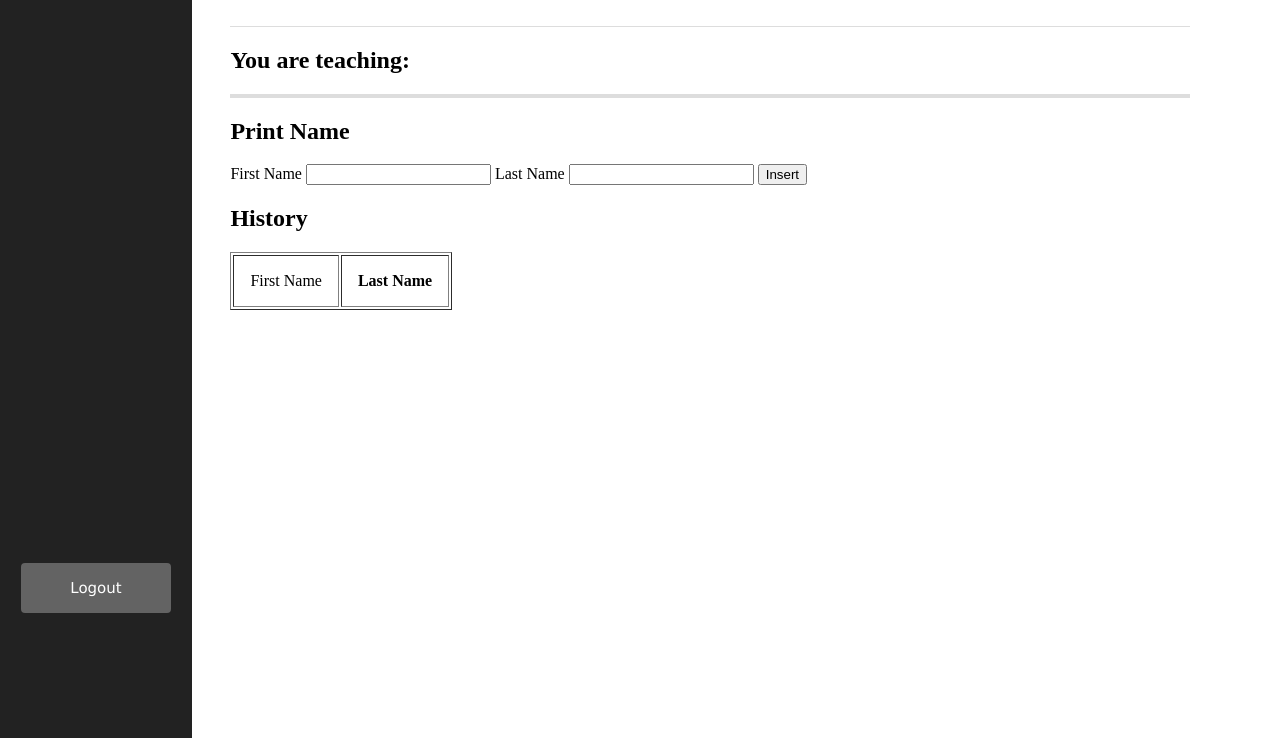
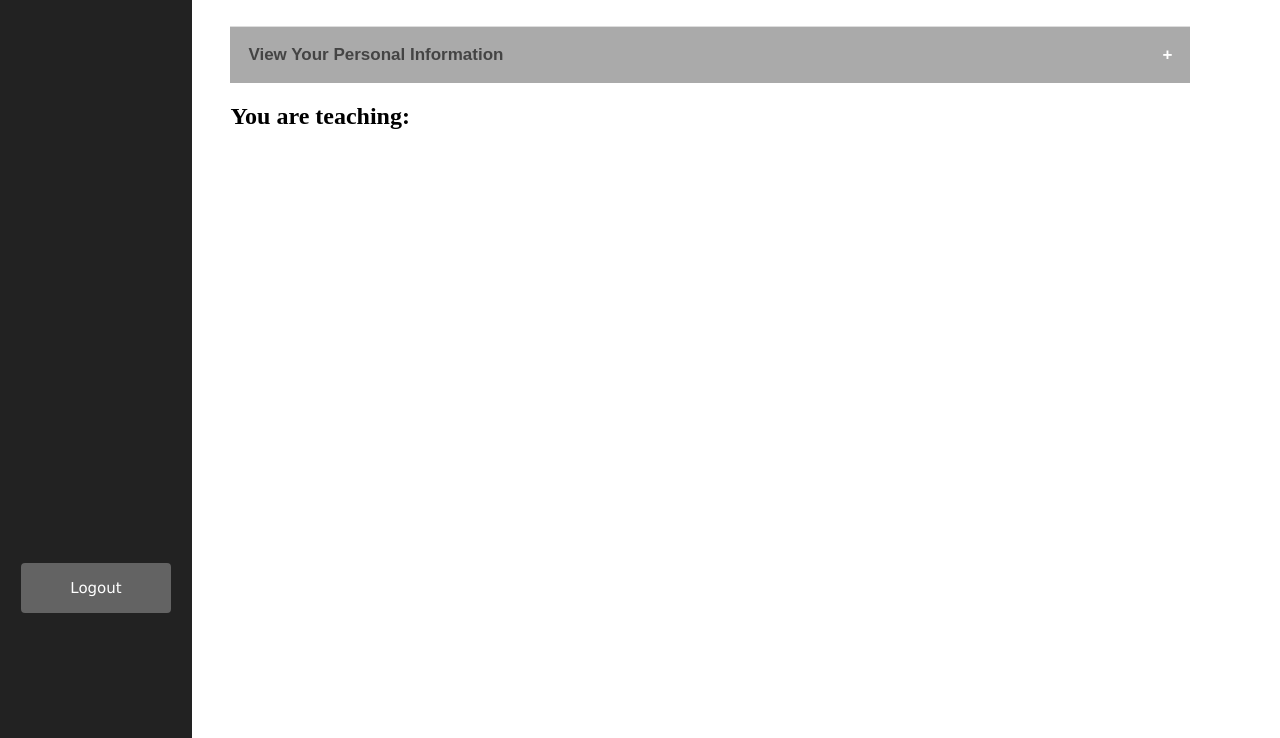
Before and after one commit to nelsonh15/CanvasPathWebApplication, a Flask app: template templates/dashboard-professor.html in a window 1280 px wide. Shown: the part 62-800 px from the top of the page. Run offline with Flask 2, Linux system fonts and the light colour scheme; the template is opened without the code that fills it, so the values that code supplies are empty.

Commit message:
Updated faculty member page (collapsible drop panel that stores prof info)

```diff
--- a/app.py
+++ b/app.py
@@ -37,6 +37,7 @@
             return render_template('dashboard-admin.html', url=host, error=error, course_list=course_list)
         elif "DeleteCourse" in request.form:  # if user clicks on button with name="DeleteCourse"
             course_list = DeletingCourses(request.form['DeleteCourseID'])
+            #must also delete course's exams and hw
             return render_template('dashboard-admin.html', url=host, error=error, course_list=course_list)
         else:
             error = 'Invalid input name'
@@ -51,23 +52,10 @@
 
     name = getName("for_faculty_mem")[0][0]
     course_teaching = ProfessorTeaching()
-    print(course_teaching, file=sys.stderr)
-    hw_assignments = GenerateCourseAssignments(course_teaching[0][0])
-    print(hw_assignments, file=sys.stderr)
-    course_exams = GenerateCourseExams(course_teaching[0][0])
-    print(course_exams, file=sys.stderr)
+    prof_information = GetProfInfo()
 
-    error = None
-    if request.method == 'POST':
-        result = CreatingAssignments(request.form['FirstName'], request.form['LastName'])
-        if result:
-            return render_template('dashboard-professor.html', error=error, url=host, result=result, name=name,
-                                   hw_assignments=hw_assignments, course_exams=course_exams)
-        else:
-            error = 'Invalid input name'
-
-    return render_template('dashboard-professor.html', url=host, error=error, name=name, course_teaching=course_teaching,
-                           hw_assignments=hw_assignments, course_exams=course_exams)
+    return render_template('dashboard-professor.html', url=host, name=name, course_teaching=course_teaching,
+                           prof_information=prof_information)
 
 
 @app.route('/student/dashboard')
@@ -181,6 +169,12 @@
 
     return info.fetchall()
 
+def GetProfInfo():
+    connection = sql.connect('database.db')
+    info = connection.execute('SELECT Name, Age, Gender, Office_Address, Department, Title From Professors WHERE Email = ?',
+                              [session['email']])
+    return info.fetchall()
+
 
 def ProfessorTeaching():
     connection = sql.connect('database.db')
--- a/static/css/dashboard-professor.css
+++ b/static/css/dashboard-professor.css
@@ -52,33 +52,48 @@
     text-align: center;
 }
 
-.tbldetails {
-  float: left;
-  margin-left: 18%;
-  width: 75%;
+.collapsible_prof_info {
+    background-color: #aaaaaa;
+    color: #444;
+    cursor: pointer;
+    padding: 18px;
+    width: 100%;
+    border: none;
+    text-align: left;
+    outline: none;
+    font-size: 17px;
 }
 
-.table {
-  text-align:left;
-  border-spacing: 0;
-  border: 2px solid #ddd;
-  border-left: 20px;
+.collapsible_prof_info:hover {
+    background-color: #ccc;
+    transition: 0.5s;
+    opacity: 40%;
 }
 
-th, td {
-  text-align: left;
-  padding: 16px;
+.content {
+	padding: 0 18px;
+	display: none;
+	overflow: hidden;
+	background-color: #f1f1f1;
+    position: relative;
 }
-.table:hover{
-	color: #6975ff;
-	transition: 0.7s;
+
+.collapsible_prof_info:after {
+  content: '\002B';
+  color: white;
+  font-weight: bold;
+  float: right;
+  margin-left: 5px;
+}
+
+.active:after {
+  content: "\2212";
+}
+
+.profile_pic {
+    margin: 0 0 0 650px;
+    position: absolute;
+    top:40px;
+    left:0;
 
 }
-tr:nth-child(even) {
-  background-color: #f2f2f2
-}
-.Student_name{
-	float: left;
-  margin-left: 18%;
-  width: 75%;
-}
--- /dev/null
+++ b/static/javascript/dashboard-professor.js
@@ -0,0 +1,18 @@
+var coll = document.getElementsByClassName("collapsible_prof_info");
+var i
+
+collapsible(coll, i);
+
+function collapsible(coll, i) {
+  for (i = 0; i < coll.length; i++) {
+    coll[i].addEventListener("click", function () {
+      this.classList.toggle("active");
+      var content = this.nextElementSibling;
+      if (content.style.display === "block") {
+        content.style.display = "none";
+      } else {
+        content.style.display = "block";
+      }
+    });
+  }
+}
--- a/templates/dashboard-professor.html
+++ b/templates/dashboard-professor.html
@@ -22,92 +22,30 @@
             </section>
 
             <section>
+                <div class="personal_info">
+                    <button class="collapsible_prof_info"><b>View Your Personal Information</b></button>
+                    <div class="content">
+                        <h1> Name: {{ prof_information[0][0] }}</h1>
+                        <h1> <b> Age: {{ prof_information[0][1] }} </b> </h1>
+                        <h1> <b> Gender: {{ prof_information[0][2] }} </b> </h1>
+                        <h1> <b> Office Address: {{ prof_information[0][3] }} </b> </h1>
+                        <h1> <b> Department: {{ prof_information[0][4] }} </b> </h1>
+                        <h1> <b> Title: {{ prof_information[0][5] }} </b></h1>
+                        <img src="../static/img/profile-default.png" class="profile_pic">
+                    </div>
+                </div>
+            </section>
+
+            <section>
                 <h1> You are teaching: </h1>
                 {% for courses in range(course_teaching | length) %}
                     <li> {{ course_teaching[courses][0] }} </li>
                 {% endfor %}
             </section>
 
-            <section>
-
-	            <div class="table">
-
-                {% for courses in range(course_teaching | length) %}
-                    <table>
-                        <thead>
-                            <tr>
-                                <h1> Homework and Exams for Students in: {{ course_teaching[courses][0] }} </h1>
-                            </tr>
-                        </thead>
-
-                        <tbody>
-                            <tr>
-                                <th> Student No. </th>
-                                <th> Student's Email </th>
-                                <th> Student's Name </th>
-
-                                {% for hws in range(hw_assignments | length) %}
-                                    <th> HW No. {{ hw_assignments[hws][0] }} </th>
-                                    <th> HW No. {{ hw_assignments[hws][0] }} Grades</th>
-                                {% endfor %}
-
-                                {% for exams in range(course_exams  | length) %}
-                                    <th> Exam No. {{ course_exams[exams][0] }} </th>
-                                    <th> Exam No. {{ course_exams[exams][0] }} Grades</th>
-                                {% endfor %}
-                            </tr>
-
-                            <tr>
-                                <th scope="row">1</th>
-                                <td>Bob@gmail.com</td>
-                                <td>Bob</td>
-                                <td>1</td>
-                                <td>92%</td>
-                                <td>1</td>
-                                <td>94%</td>
-
-                            </tr>
-
-                        </tbody>
-                    </table>
-                {% endfor %}
-
-                </div>
-            </section>
-
-            <section>
-                <h2>Print Name</h2>
-                    <form action="{{url_for('professor_dashboard')}}" method="POST">
-                    <label for="FirstName">First Name</label>
-                        <input type="text" name="FirstName" required>
-
-                    <label for="LastName">Last Name</label>
-                    <input type="text" name="LastName" required>
-
-                      <button type="submit">Insert</button>
-                    </form>
-
-                    <h2>History</h2>
-                    <table border = 1>
-                      <tr>
-                         <td> First Name </td>
-                         <th> Last Name </th>
-                      </tr>
-                         {% for first_name, last_name in result %}
-                            <tr>
-                               <td> {{ first_name }} </td>
-                               <th> {{ last_name }} </th>
-                            </tr>
-                         {% endfor %}
-                      </table>
-
-
-            </section>
-
-
         </div>
-
     </div>
 
+    <script src="../static/javascript/dashboard-professor.js"></script>
     </body>
 </html>
```
Also changed, not shown: database.db.
